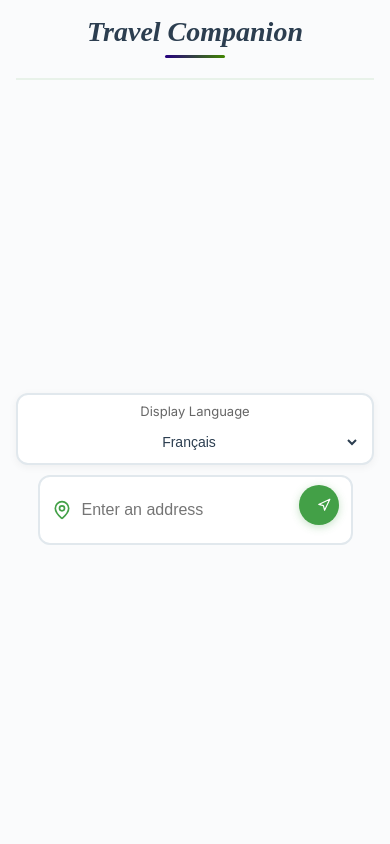
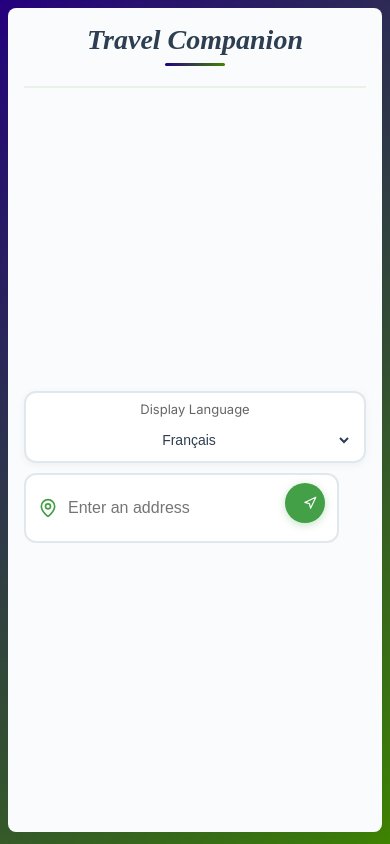
Before and after one commit to PradyumnaShome/travel-companion, a React (Create React App) app in the folder website/: page / in a window 390 px wide. Built offline with nearby package versions, Linux system fonts and the light colour scheme; a web font is replaced by a local one.

Commit message:
Get back a peek of the aesthetic background on mobile

```diff
--- a/website/src/App.css
+++ b/website/src/App.css
@@ -123,13 +123,13 @@ select option {
 
 @media (max-width: 768px) {
   body {
-    padding: 0;
+    padding: 10px;
   }
 
   .container {
-    border-radius: 0;
+    border-radius: 12px;
     padding: 20px;
-    min-height: 100vh;
+    min-height: calc(100vh - 20px);
   }
 
   .main-content {
@@ -146,7 +146,7 @@ select option {
 
   .controls-section {
     flex-direction: column;
-    gap: 16px;
+    gap: 12px;
     width: 100%;
   }
 
@@ -191,23 +191,26 @@ select option {
     text-align: left;
     padding: 14px;
   }
+
+  .app-header {
+    gap: 15px;
+    margin-bottom: 10px;
+  }
 }
 
 @media (max-width: 480px) {
+  body {
+    padding: 8px;
+  }
+
   .container {
+    border-radius: 8px;
     padding: 16px;
   }
 
   .app-header {
-    margin-bottom: 20px;
-  }
-
-  h1 {
-    font-size: 32px;
-    margin: 0 0 10px 0;
-    padding: 0 10px;
-    white-space: normal;
-    text-align: center;
+    gap: 12px;
+    margin-bottom: 8px;
   }
 
   .controls-section {
@@ -816,10 +819,11 @@ button:hover svg {
 }
 
 .controls-section {
-  display: grid;
-  grid-template-columns: 250px 1fr;
-  gap: 15px;
-  align-items: start;
+  display: flex;
+  align-items: flex-start;
+  justify-content: center;
+  gap: 20px;
+  flex: 1;
 }
 
 .language-selector {
@@ -954,8 +958,8 @@ button:hover svg {
   margin-bottom: 15px;
   display: flex;
   justify-content: center;
-  align-items: center;
-  gap: 30px;
+  align-items: flex-start;
+  gap: 20px;
   padding-bottom: 15px;
   border-bottom: 2px solid rgba(67, 160, 71, 0.1);
 }
@@ -971,7 +975,7 @@ h1 {
 
 .controls-section {
   display: flex;
-  align-items: center;
+  align-items: flex-start;
   justify-content: center;
   gap: 20px;
   flex: 1;
```
